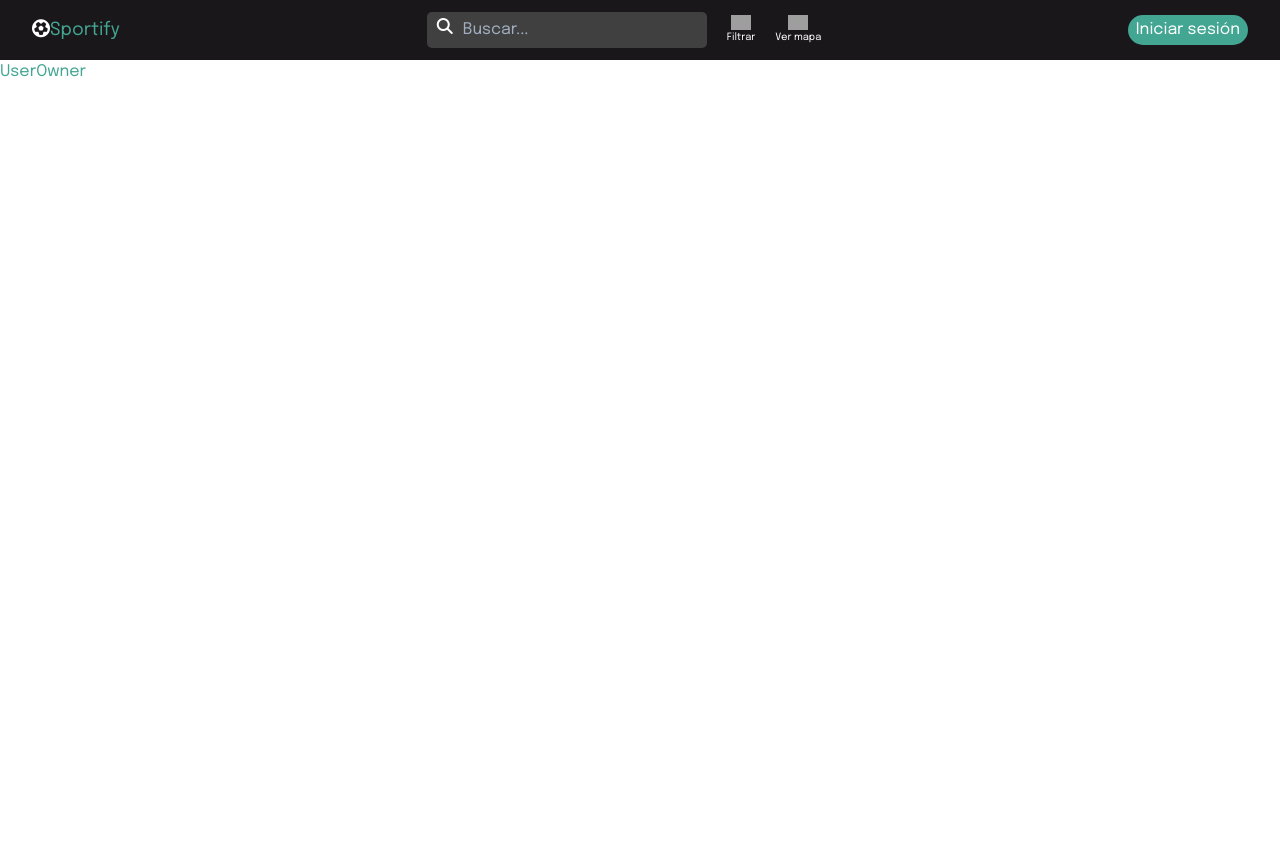
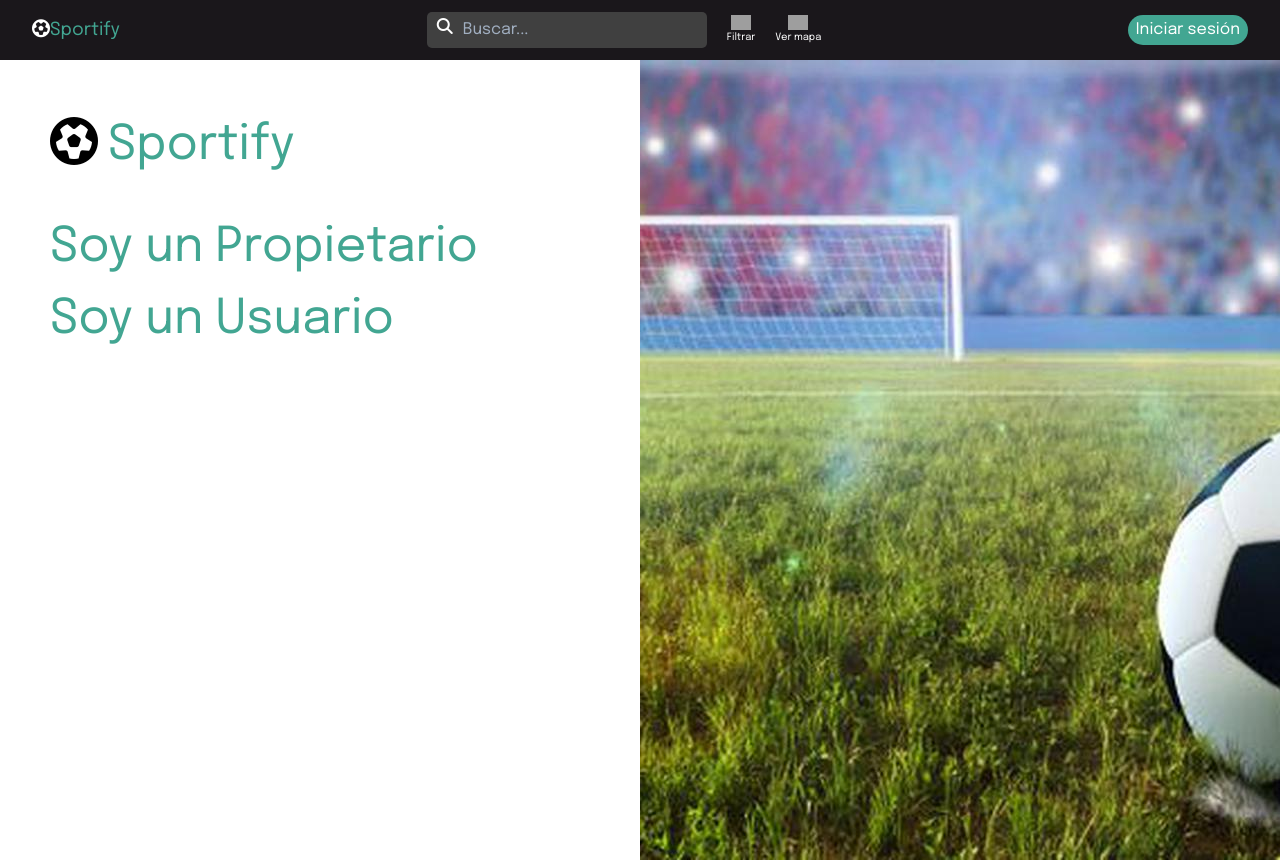
Before and after one commit to jveracal553/Sportify, a React (Create React App) app: page /login in a window 1280 px wide. Before the commit the page ends 800 px from the top, so only its background shows below. Built offline with nearby package versions, Linux system fonts and the light colour scheme; grey boxes are pictures that could not be loaded; a web font is replaced by a local one.

Commit message:
fix: seleclogin and selecregister

```diff
--- a/src/Components/RegisterOwner/index.js
+++ b/src/Components/RegisterOwner/index.js
@@ -1,6 +1,6 @@
 import {useState} from 'react'
 import soccer from '../../images/soccer.jpg';
-import './Register.css';
+import './RegisterOwner.css';
 import {Link, useHistory} from 'react-router-dom'
 
 export default function RegisterOwner() {
--- a/src/Components/RegisterUser/index.js
+++ b/src/Components/RegisterUser/index.js
@@ -1,6 +1,6 @@
 import {useState} from 'react'
 import soccer from '../../images/soccer.jpg';
-import './Register.css';
+import './RegisterUser.css';
 import {Link, useHistory} from 'react-router-dom'
 
 export default function RegisterUser() {
--- /dev/null
+++ b/src/Components/SelecLogin/SelecLogin.css
@@ -0,0 +1,89 @@
+.register {
+  display: flex;
+  flex-direction: row;
+}
+
+.register-text,
+.register-image {
+  width: 50%;
+}
+
+.soccer {
+  width: 100%;
+  height: 100vh;
+  object-fit: cover;
+}
+
+.register-text {
+  padding-top: 50px;
+  padding-left: 50px;
+  padding-right: 50px;
+}
+
+.register-text__logo {
+  font-size: 3rem;
+  margin-bottom: 30px;
+}
+
+.register-text__info-title {
+  margin: 20px 0 10px 0;
+  font-size: 1.5rem;
+  font-weight: bold;
+}
+
+.register-text__logo > .fas {
+  color: #000;
+  margin-right: 10px;
+}
+
+.register-text__info-form {
+  display: flex;
+  flex-direction: column;
+}
+
+.register-text__info-form-names {
+  display: flex;
+  flex-direction: row;
+  justify-content: space-between;
+}
+
+.register-text__info {
+  display: flex;
+  flex-direction: column;
+}
+
+.input {
+  background-color: #e7e7e7;
+  border-radius: 5px;
+  padding: 5px;
+  margin: 5px 0;
+}
+
+.input::placeholder {
+  color: rgba(0, 0, 0, 0.5);
+  font-weight: bold;
+}
+
+.register-text__button {
+  width: 100%;
+  background-color: #42a692;
+  height: 30px;
+  border-radius: 15px;
+  color: #fff;
+  margin-top: 50px;
+  margin-bottom: 10px;
+}
+
+.register-text__register {
+  display: flex;
+  flex-direction: row;
+  justify-content: space-between;
+}
+
+.small {
+  font-size: 0.7rem;
+}
+
+.color {
+  color: #42a692;
+}
--- a/src/Components/SelecLogin/index.js
+++ b/src/Components/SelecLogin/index.js
@@ -1,11 +1,23 @@
 import React from 'react';
 import {Link} from 'react-router-dom'
+import soccer from '../../images/soccer.jpg';
+import './SelecLogin.css';
 
 function SelecLogin() {
     return (
-        <div>
-            <Link to={'/login/user'} className='register-text__begin link color'>User</Link>
-            <Link to={'/login/owner'} className='register-text__begin link color'>Owner</Link>
+        <div className='register'>
+            <div className='register-text'>
+                <div className='register-text__logo'>
+                    <i className='fas fa-futbol'></i>
+                    <Link to={'/'} className='register-text__logo-name color'>Sportify</Link>
+                </div>
+                <div><Link to={'/login/owner'} className='register-text__logo link color'>Soy un Propietario</Link></div>
+                <div><Link to={'/login/user'} className='register-text__logo link color'>Soy un Usuario</Link></div>
+
+            </div>
+            <div className='register-image'>
+                <img className='soccer' src={soccer} alt='' />
+            </div>
         </div>
     );
 }
--- /dev/null
+++ b/src/Components/SelecRegister/SelecRegister.css
@@ -0,0 +1,89 @@
+.register {
+  display: flex;
+  flex-direction: row;
+}
+
+.register-text,
+.register-image {
+  width: 50%;
+}
+
+.soccer {
+  width: 100%;
+  height: 100vh;
+  object-fit: cover;
+}
+
+.register-text {
+  padding-top: 50px;
+  padding-left: 50px;
+  padding-right: 50px;
+}
+
+.register-text__logo {
+  font-size: 3rem;
+  margin-bottom: 30px;
+}
+
+.register-text__info-title {
+  margin: 20px 0 10px 0;
+  font-size: 1.5rem;
+  font-weight: bold;
+}
+
+.register-text__logo > .fas {
+  color: #000;
+  margin-right: 10px;
+}
+
+.register-text__info-form {
+  display: flex;
+  flex-direction: column;
+}
+
+.register-text__info-form-names {
+  display: flex;
+  flex-direction: row;
+  justify-content: space-between;
+}
+
+.register-text__info {
+  display: flex;
+  flex-direction: column;
+}
+
+.input {
+  background-color: #e7e7e7;
+  border-radius: 5px;
+  padding: 5px;
+  margin: 5px 0;
+}
+
+.input::placeholder {
+  color: rgba(0, 0, 0, 0.5);
+  font-weight: bold;
+}
+
+.register-text__button {
+  width: 100%;
+  background-color: #42a692;
+  height: 30px;
+  border-radius: 15px;
+  color: #fff;
+  margin-top: 50px;
+  margin-bottom: 10px;
+}
+
+.register-text__register {
+  display: flex;
+  flex-direction: row;
+  justify-content: space-between;
+}
+
+.small {
+  font-size: 0.7rem;
+}
+
+.color {
+  color: #42a692;
+}
--- a/src/Components/SelecRegister/index.js
+++ b/src/Components/SelecRegister/index.js
@@ -1,12 +1,24 @@
 import React from 'react';
 import {Link} from 'react-router-dom'
+import './SelecRegister.css';
+import soccer from '../../images/soccer.jpg';
 
 function SelecRegister() {
     return (
-        <div>
-            <Link to={'/register/user'} className='register-text__begin link color'>User</Link>
-            <Link to={'/register/owner'} className='register-text__begin link color'>Owner</Link>
+        <div className='register'>
+        <div className='register-text'>
+            <div className='register-text__logo'>
+                <i className='fas fa-futbol'></i>
+                <Link to={'/'} className='register-text__logo-name color'>Sportify</Link>
+            </div>
+            <div><Link to={'/register/owner'} className='register-text__logo link color'>Soy un Propietario</Link></div>
+            <div><Link to={'/register/user'} className='register-text__logo link color'>Soy un Usuario</Link></div>
+
         </div>
+        <div className='register-image'>
+            <img className='soccer' src={soccer} alt='' />
+        </div>
+    </div>
     );
 }
 
```
Also changed, not shown: src/Components/RegisterOwner/RegisterOwner.css (renamed from src/Components/RegisterOwner/Register.css), src/Components/RegisterUser/RegisterUser.css (renamed from src/Components/RegisterUser/Register.css).
